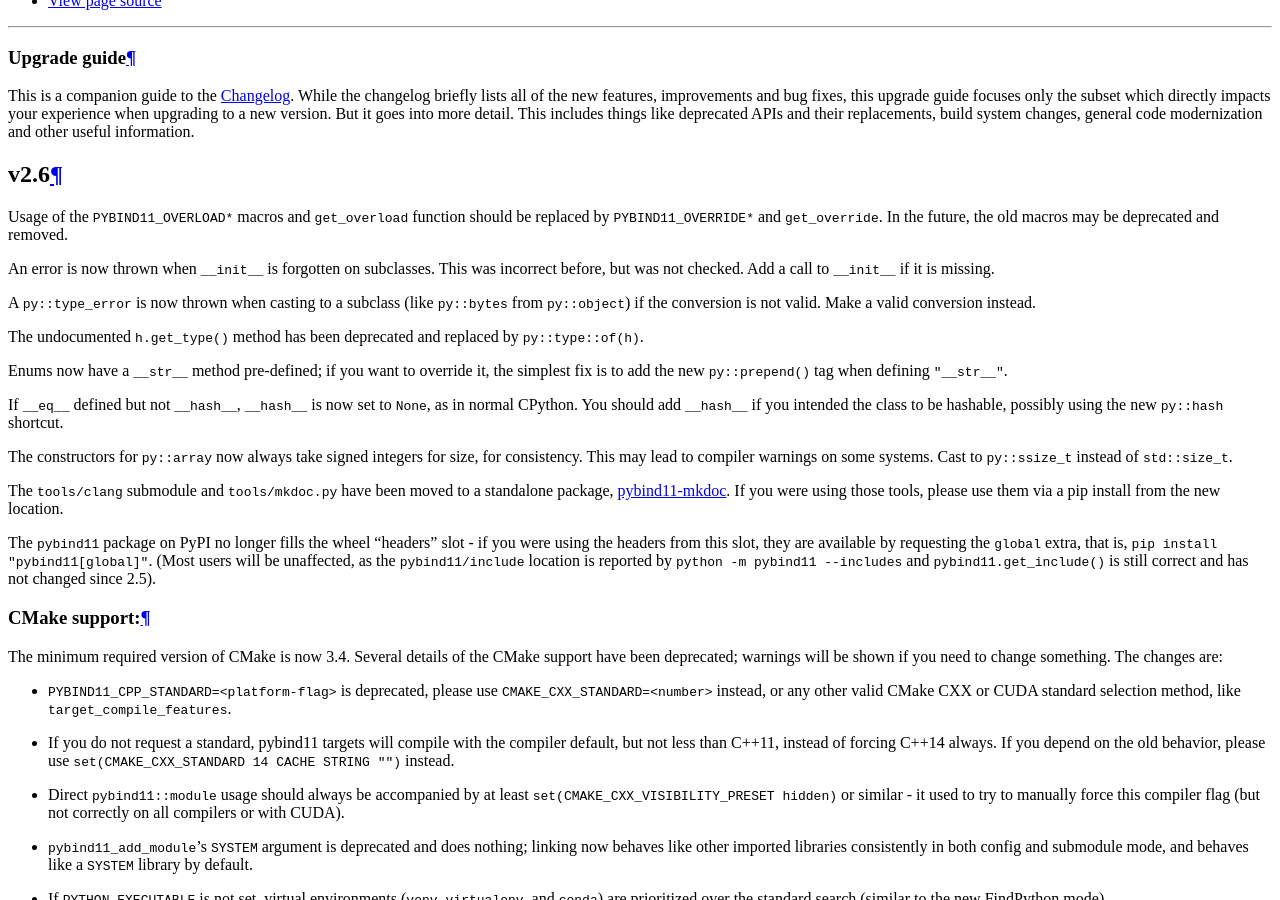
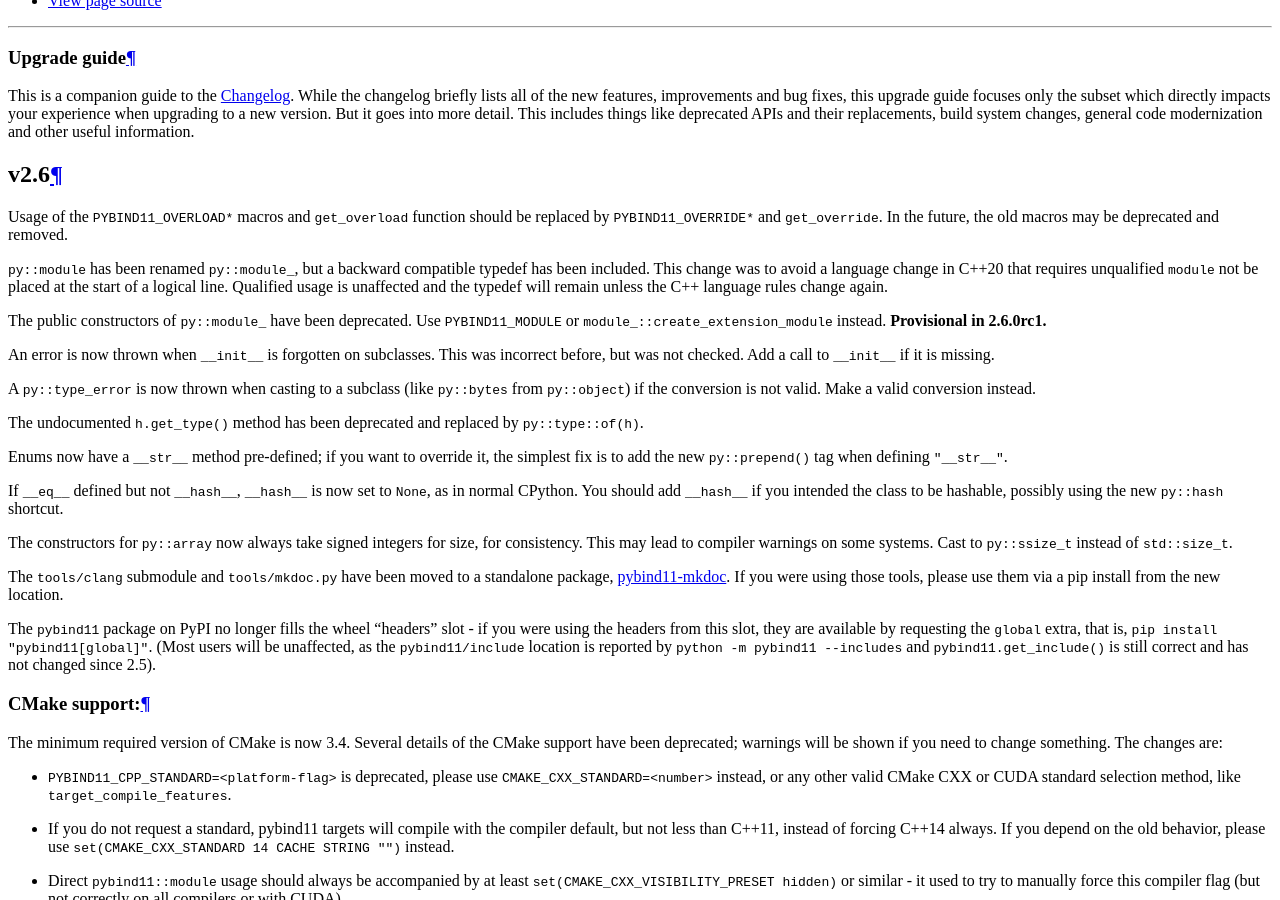
Before and after one commit to pybind/pybind11, a Sphinx documentation site: the page built from docs/upgrade.rst, in a window 1280 px wide and 900 px high, scrolled down 1009 px. Built offline with Sphinx 7.4.7 and the Read the Docs theme 2.0.0, drawn with Linux system fonts in a browser that asks for light colours.

Commit message:
docs: address @YannickJadoul's points

```diff
--- a/docs/changelog.rst
+++ b/docs/changelog.rst
@@ -72,11 +72,12 @@ API changes:
 * Public constructors for ``py::module_`` have been deprecated; please use
   ``pybind11::module_::create_extension_module`` if you were using the public
   constructor (fairly rare after ``PYBIND11_MODULE`` was introduced).
+  **Provisional in 2.6.0rc1.**
   `#2552 <https://github.com/pybind/pybind11/pull/2552>`_
 
 * ``PYBIND11_OVERLOAD*`` macros and ``get_overload`` function replaced by
   correctly-named ``PYBIND11_OVERRIDE*`` and ``get_override``, fixing
-  inconsistencies in the presene of a closing ``;`` in these macros.
+  inconsistencies in the presence of a closing ``;`` in these macros.
   ``get_type_overload`` is deprecated.
   `#2325 <https://github.com/pybind/pybind11/pull/2325>`_
 
--- a/docs/faq.rst
+++ b/docs/faq.rst
@@ -276,7 +276,7 @@ your prefer.)
 You can alternatively try ``-DPYBIND11_FINDPYTHON=ON``, which will activate the
 new CMake FindPython support instead of pybind11's custom search. Requires
 CMake 3.12+, and 3.15+ or 3.18.2+ are even better. You can set this in your
-``CMakeLists.txt`` before using pybind11, as well.
+``CMakeLists.txt`` before adding or finding pybind11, as well.
 
 Inconsistent detection of Python version in CMake and pybind11
 ==============================================================
--- a/docs/upgrade.rst
+++ b/docs/upgrade.rst
@@ -16,6 +16,16 @@ v2.6
 Usage of the ``PYBIND11_OVERLOAD*`` macros and ``get_overload`` function should
 be replaced by ``PYBIND11_OVERRIDE*`` and ``get_override``. In the future, the
 old macros may be deprecated and removed.
+
+``py::module`` has been renamed ``py::module_``, but a backward compatible
+typedef has been included. This change was to avoid a language change in C++20
+that requires unqualified ``module`` not be placed at the start of a logical
+line. Qualified usage is unaffected and the typedef will remain unless the
+C++ language rules change again.
+
+The public constructors of ``py::module_`` have been deprecated. Use
+``PYBIND11_MODULE`` or ``module_::create_extension_module`` instead.
+**Provisional in 2.6.0rc1.**
 
 An error is now thrown when ``__init__`` is forgotten on subclasses. This was
 incorrect before, but was not checked. Add a call to ``__init__`` if it is
```
